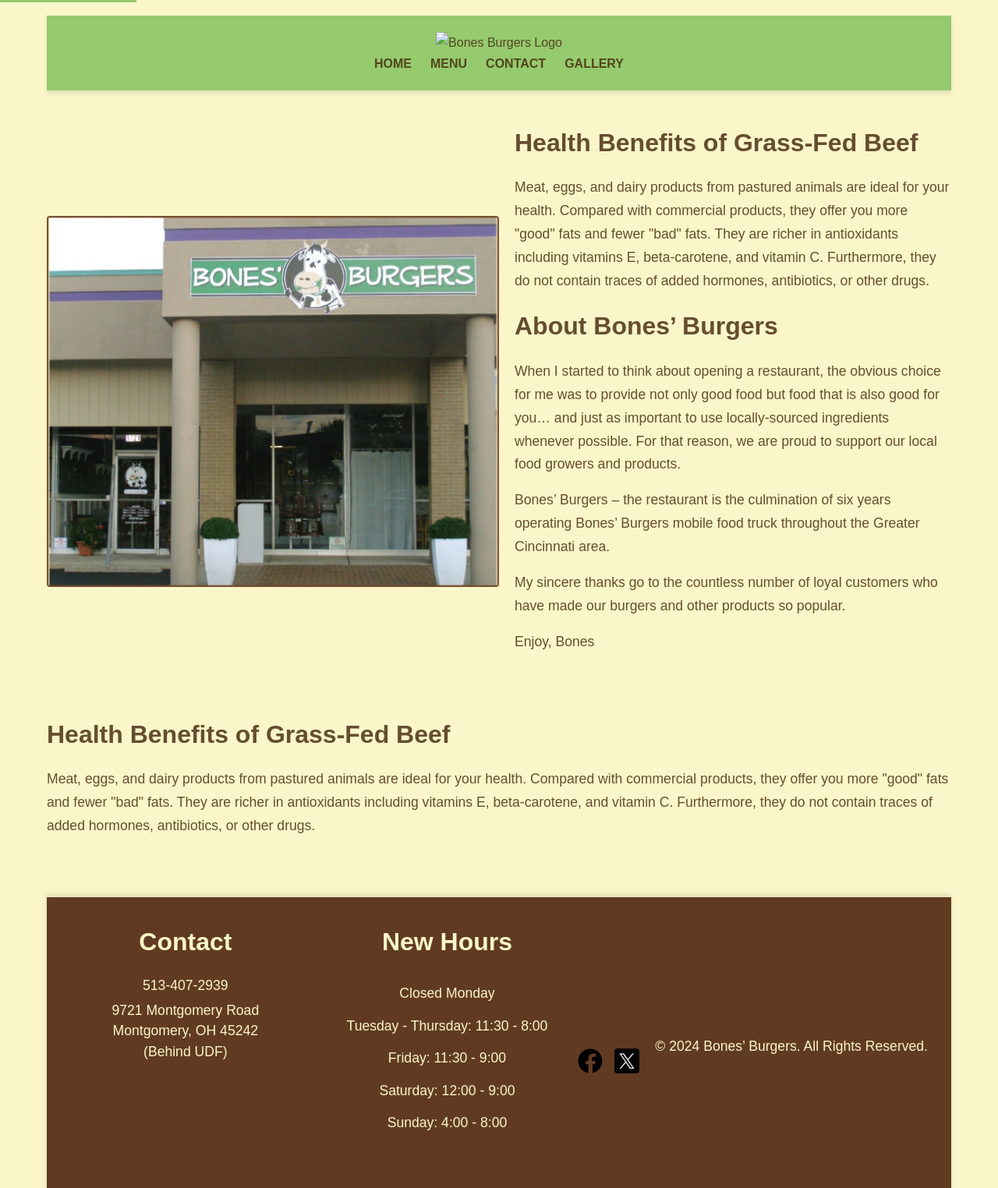
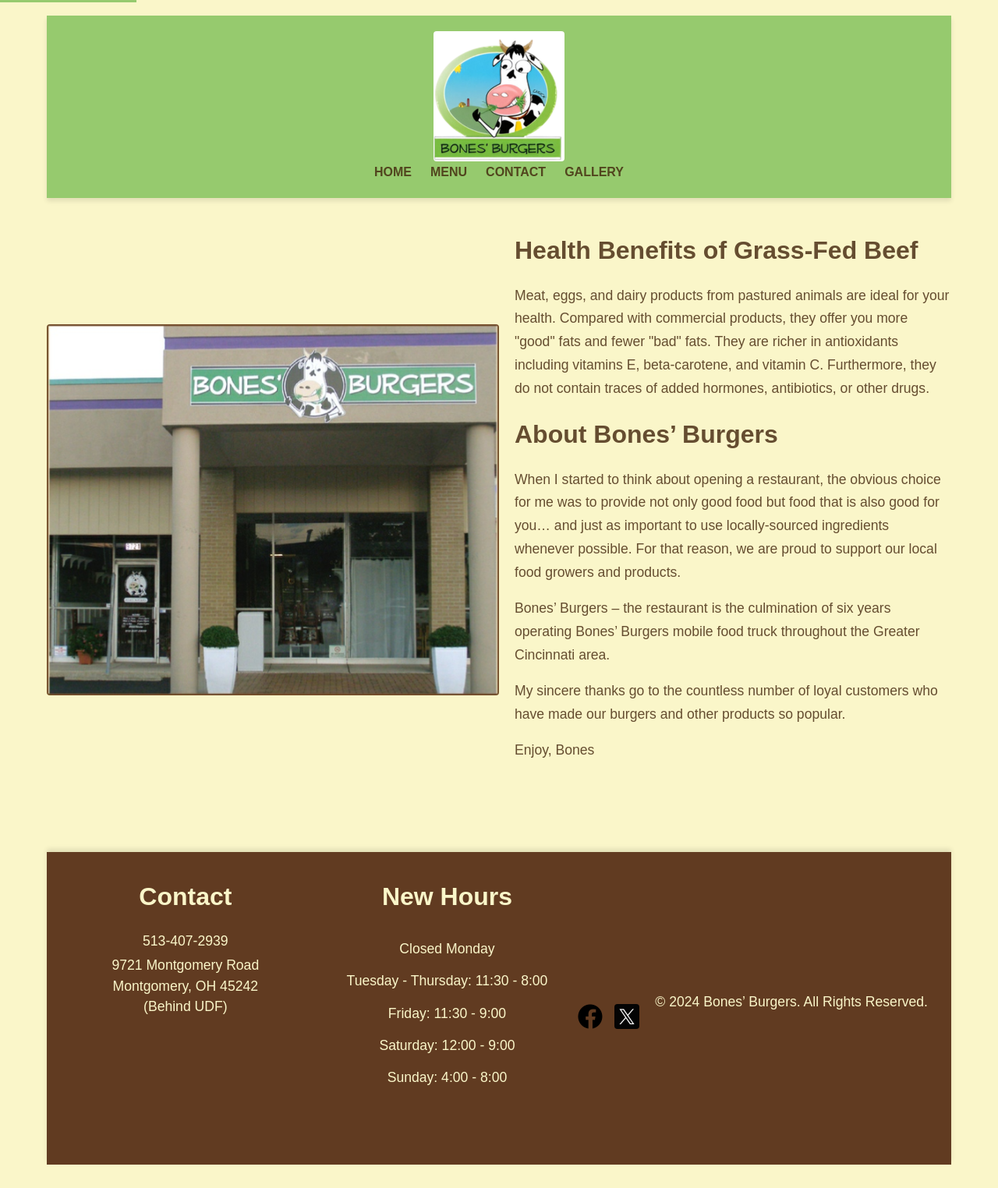
Before and after one commit to debelak814/bones, a plain HTML site: page index.html in a window 1280 px wide. Shown: the top 1524 px of the page at 78% size. Drawn offline with Linux system fonts and the light colour scheme.

Commit message:
Update index.html

```diff
--- a/index.html
+++ b/index.html
@@ -15,7 +15,7 @@
 
   <div class="container">
     <header class="header">
-      <img src=".../images/logo.png" alt="Bones Burgers Logo" class="logo">
+      <img src="images/logo.png" alt="Bones Burgers Logo" class="logo">
       <nav class="site-nav" role="navigation" aria-label="Main Navigation"></nav>
       <ul class="site-nav-menu" data-menu-type="desktop">
         <li>
@@ -60,13 +60,6 @@
           </section>
         </div>
       </section>
-      <aside class="health-benefits">
-        <h1>Health Benefits of Grass-Fed Beef</h1>
-        <p>Meat, eggs, and dairy products from pastured animals are ideal for your health. Compared with commercial
-          products, they offer you more "good" fats and fewer "bad" fats. They are richer in antioxidants including
-          vitamins E, beta-carotene, and vitamin C. Furthermore, they do not contain traces of added hormones,
-          antibiotics, or other drugs.</p>
-      </aside>
 
     </main>
 
```
